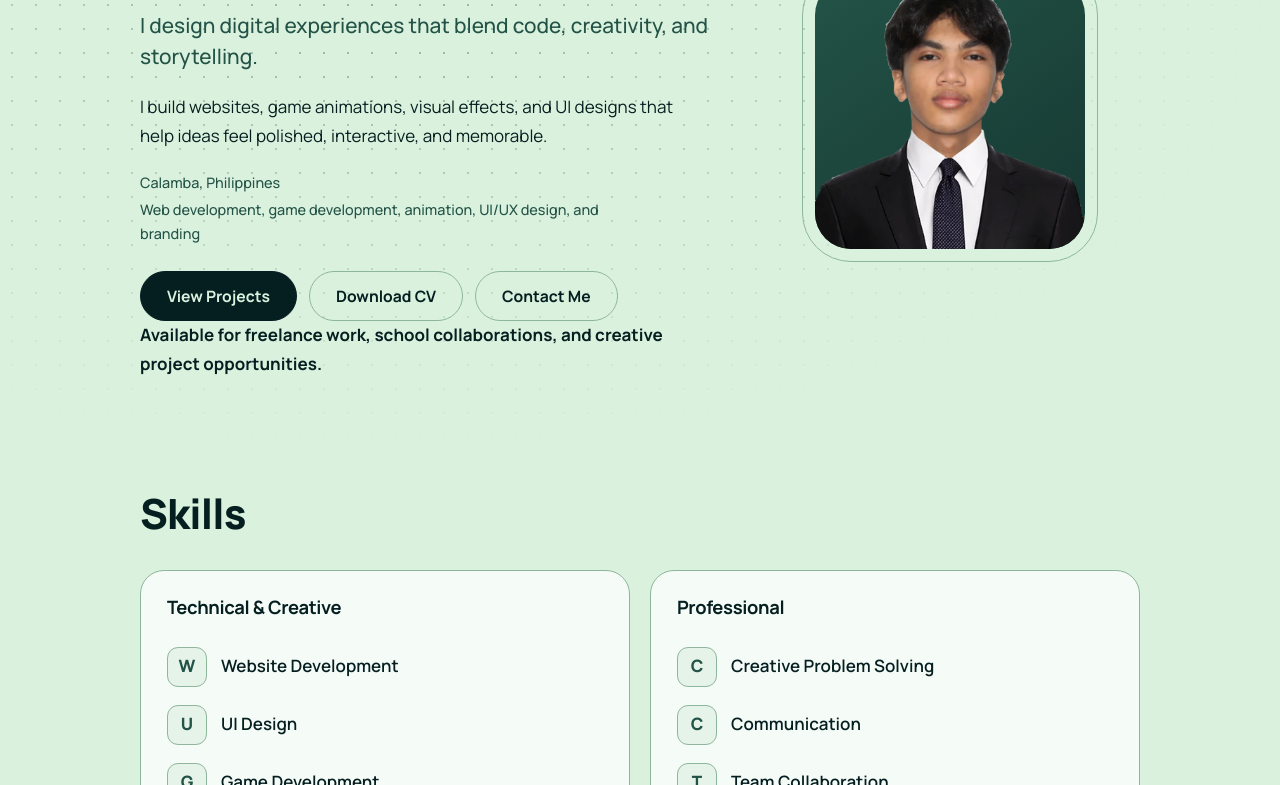
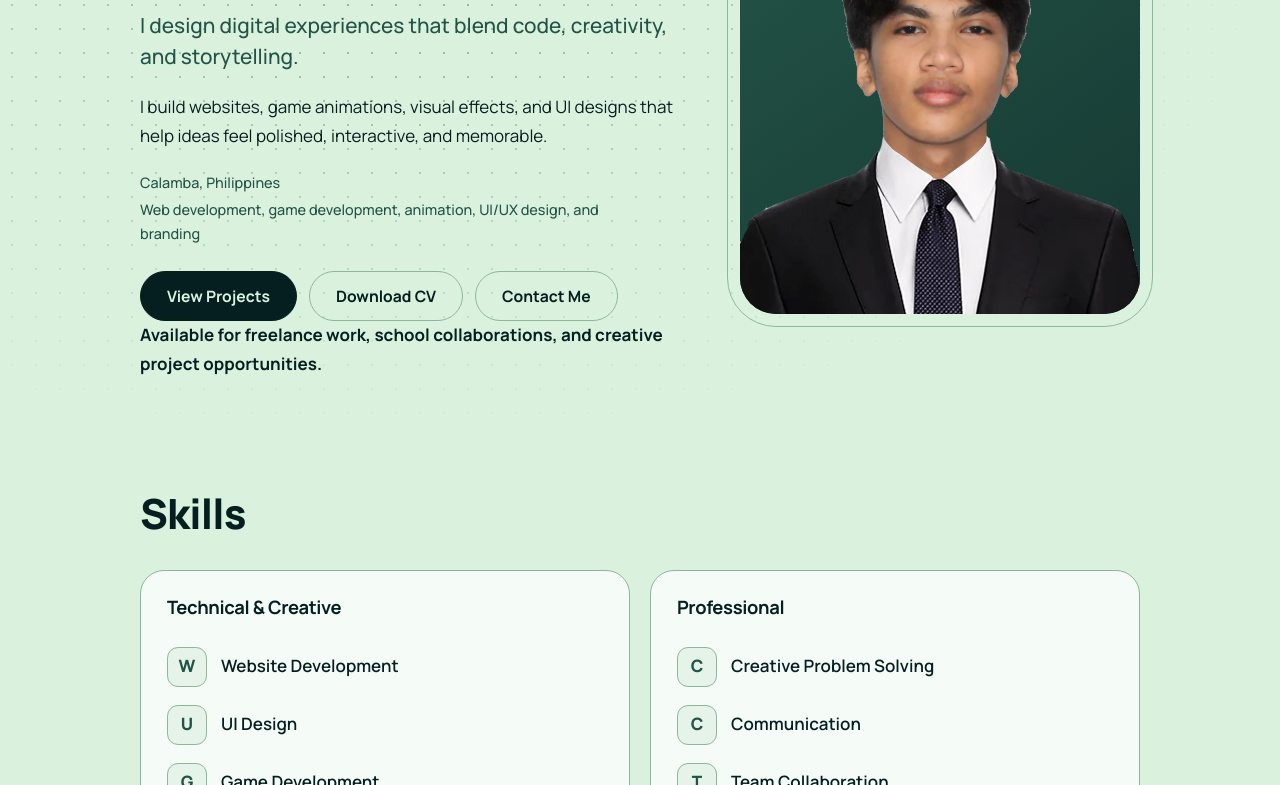
Before and after one commit to Sam-2722/sampagod, a plain HTML site: page portfolio/index.html in a window 1280 px wide. Shown: the part 315-1100 px from the top of the page. Drawn offline with Linux system fonts and the light colour scheme.

Commit message:
Add files via upload

```diff
--- a/portfolio/css/style.css
+++ b/portfolio/css/style.css
@@ -32,11 +32,11 @@ p{margin:0 0 1em}
 .role{display:inline-flex;align-items:center;gap:8px;padding:6px 15px;border:1px solid var(--line);border-radius:99px;background:var(--card);font-size:.9rem;font-weight:600;margin-bottom:22px}
 .role::before{content:"";width:8px;height:8px;border-radius:50%;background:var(--accent)}
 .lead{font-size:1.3rem;color:var(--muted);font-weight:500;line-height:1.5}
-.photo{width:270px;height:270px;margin:auto;border-radius:36px;overflow:hidden;outline:1px solid var(--line);outline-offset:12px;background:linear-gradient(145deg,var(--accent),#163832);display:grid;place-items:center;font-size:4.5rem;font-weight:800;color:#fff}
+.photo{width:400px;height:400px;margin:auto;border-radius:36px;overflow:hidden;outline:1px solid var(--line);outline-offset:12px;background:linear-gradient(145deg,var(--accent),#163832);display:grid;place-items:center;font-size:4.5rem;font-weight:800;color:#fff}
 .photo img{width:100%;height:100%;object-fit:cover}
 @keyframes rise{from{opacity:0;transform:translateY(16px)}}
 .hero-in>*{animation:rise .8s cubic-bezier(.2,.7,.2,1) both}.hero-in>:nth-child(2){animation-delay:.15s}
-@media(max-width:760px){.hero{padding-top:48px}.hero-in{grid-template-columns:1fr;gap:36px}.photo{order:-1;width:170px;height:170px;font-size:3rem;border-radius:28px}}
+@media(max-width:760px){.hero{padding-top:48px}.hero-in{grid-template-columns:1fr;gap:36px}.photo{order:-1;width:250px;height:250px;font-size:3rem;border-radius:28px}}
 .home-skills{padding-top:40px}
 .home-skill-grid{display:grid;grid-template-columns:repeat(2,minmax(0,1fr));gap:20px}
 .home-skill-card{border-top:4px solid var(--accent)}
--- a/portfolio/js/views.js
+++ b/portfolio/js/views.js
@@ -61,7 +61,7 @@ $("#home-view").innerHTML=`
   <p class="meta"><span>${P.location}</span><span>${P.focus}</span></p>
   <div class="btns"><a class="btn" href="#projects">View Projects</a><a class="btn ghost" href="${P.cv}" download>Download CV</a><a class="btn ghost" href="#contact">Contact Me</a></div>
   <p><strong>${P.availability}</strong></p>
-</div><div class="photo">${P.photo?`<img src="${P.photo}" alt="Portrait of ${P.name}" width="270" height="270">`:`<span aria-hidden="true">${ini}</span>`}</div></div></section>
+</div><div class="photo">${P.photo?`<img src="${P.photo}" alt="Portrait of ${P.name}" width="400" height="400">`:`<span aria-hidden="true">${ini}</span>`}</div></div></section>
 <section class="home-skills" aria-labelledby="home-skills-title"><div class="wrap"><h2 id="home-skills-title">Skills</h2><div class="home-skill-grid">${homeSkillGroups.map(group=>`<article class="card home-skill-card"><h3>${group.title}</h3><ul>${group.categories.flatMap(category=>SKILLS[category].map(skill=>`<li><span class="skill-mark" aria-hidden="true">${skill.slice(0,1)}</span><span>${skill}</span></li>`)).join("")}</ul></article>`).join("")}</div><div class="btns"><a class="btn ghost" href="#skills">Explore all skills</a></div></div></section>
 <section id="experience-home"><div class="wrap"><h2>Experience</h2><div class="experience-list">${EXPERIENCE.map(e=>`<article class="card experience-card"><span class="tag">${e.period}</span><h3>${e.role}</h3><p><strong>${e.company}</strong> · ${e.location}</p><p>${e.summary}</p><h4>Responsibilities</h4><ul>${e.responsibilities.map(item=>`<li>${item}</li>`).join("")}</ul><h4>Highlights</h4><ul>${e.accomplishments.map(item=>`<li>${item}</li>`).join("")}</ul></article>`).join("")}</div></div></section>
 <section id="projects-home"><div class="wrap"><h2>Featured Projects</h2>${featuredProjects.length?`<div class="grid">${featuredProjects.map(card).join("")}</div><div class="btns"><a class="btn ghost" href="#projects">View all projects</a></div>`:`<p>Project examples will be added here soon.</p><div class="btns"><a class="btn ghost" href="#projects">Browse project types</a></div>`}</div></section>
```
